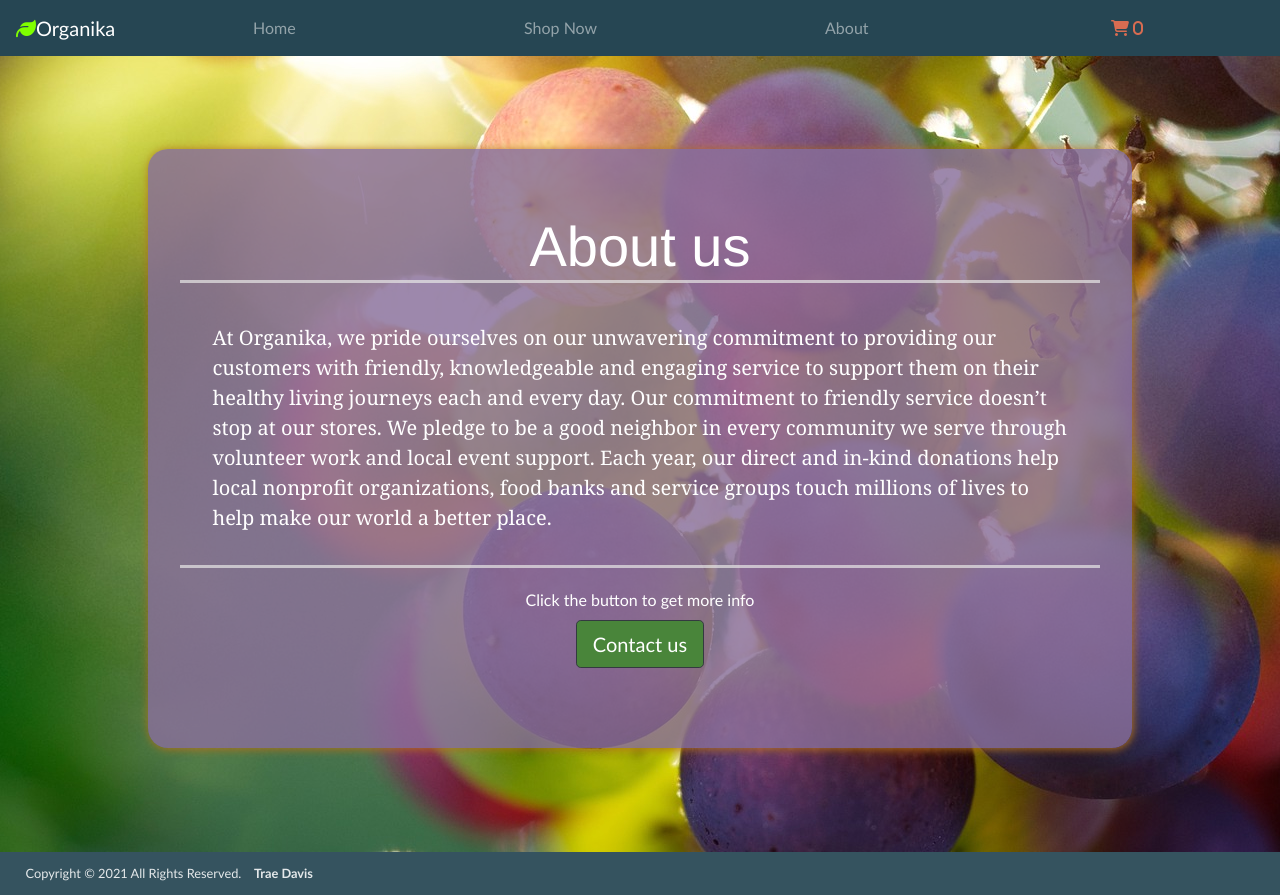
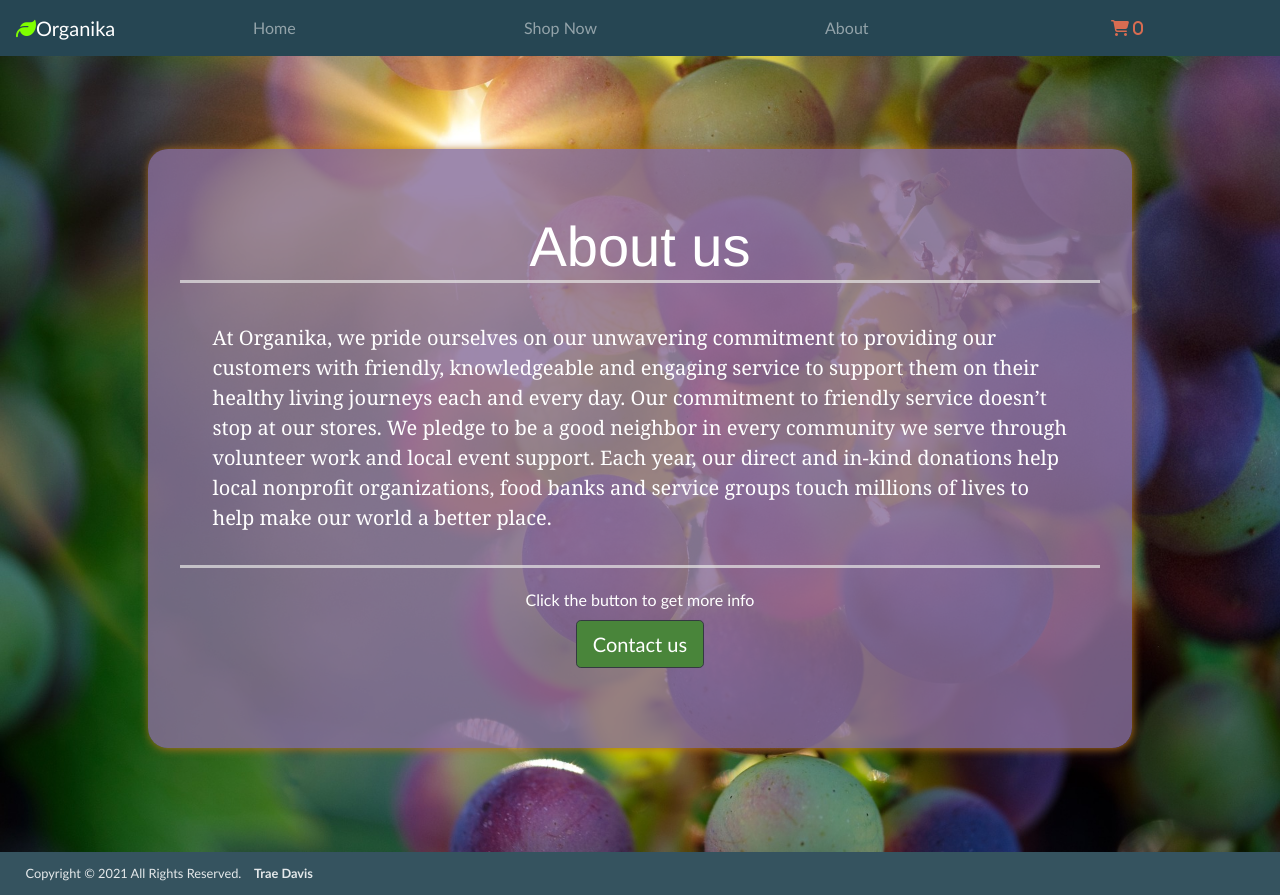
Before and after one commit to TraeDavis/fsdi108-store, a React (Create React App) app: page /about in a window 1280 px wide. Built offline with nearby package versions, Linux system fonts and the light colour scheme.

Commit message:
fixed footer on large screens

```diff
--- a/src/components/about.css
+++ b/src/components/about.css
@@ -36,11 +36,13 @@
     color: white;
     padding: 2%;
     margin-top:-4px;
-    height: 100vh;
+    position: relative;
+    min-height: 100vh;
     display: flex;
     justify-content: center;
     align-items: center;
     background-position: center;
+    background-size: cover;
 }
 .contact-btn{
     background-color: rgb(73, 133, 58)!important;
--- a/src/components/catalog.css
+++ b/src/components/catalog.css
@@ -1,3 +1,7 @@
+.catalog-container{
+  position: relative;
+  min-height: 100vh;
+}
 .product-container{
     display: flex;
     justify-content: space-around;
--- a/src/components/catalog.jsx
+++ b/src/components/catalog.jsx
@@ -11,12 +11,14 @@ class Catalog extends Component {
   render() {
     return (
       <React.Fragment>
+        <div className="catalog-container">
         <header className="catalog-header">
         <h3>Check out our {this.state.catalog.length} best sellers! </h3>
         <h6>Our most popular products based on sales.</h6>
         </header>
         <div className="product-container">
           {this.state.catalog.map((p) => <Product key={p.id} data={p}></Product>)}
+        </div>
         </div>
       </React.Fragment>
     );
--- a/src/components/footer.css
+++ b/src/components/footer.css
@@ -6,6 +6,7 @@
     padding: .75rem 0 .75rem 2%;
     background-color: #264653ed;
     color: rgba(255, 255, 255, 0.87);
+    width: 100%;
 
 }
 .footer-name{
--- a/src/components/home.css
+++ b/src/components/home.css
@@ -1,3 +1,7 @@
+.home-container{
+    position: relative;
+    min-height: 100vh;
+}
 
 .img-container{
     height: 40vh;
--- a/src/components/home.jsx
+++ b/src/components/home.jsx
@@ -4,7 +4,7 @@ import "./home.css";
 class Home extends Component {
   render() {
     return (
-      <div>
+      <div className="home-container">
         <header className="home-header">
           <div className="img-container" style={{backgroundImage: "url(/images/banner/countryside-2326787_1920.jpg)"}}>
 
```
